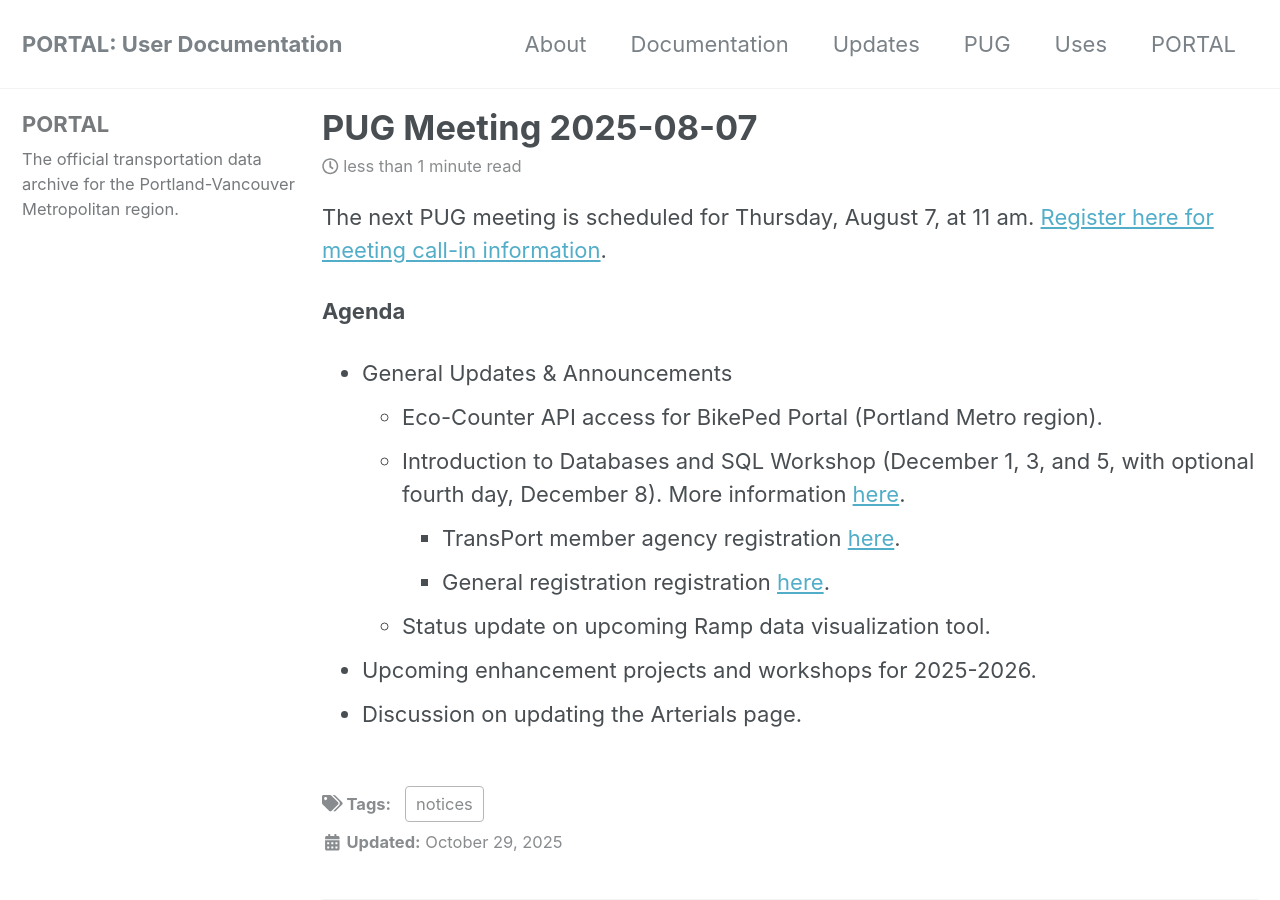
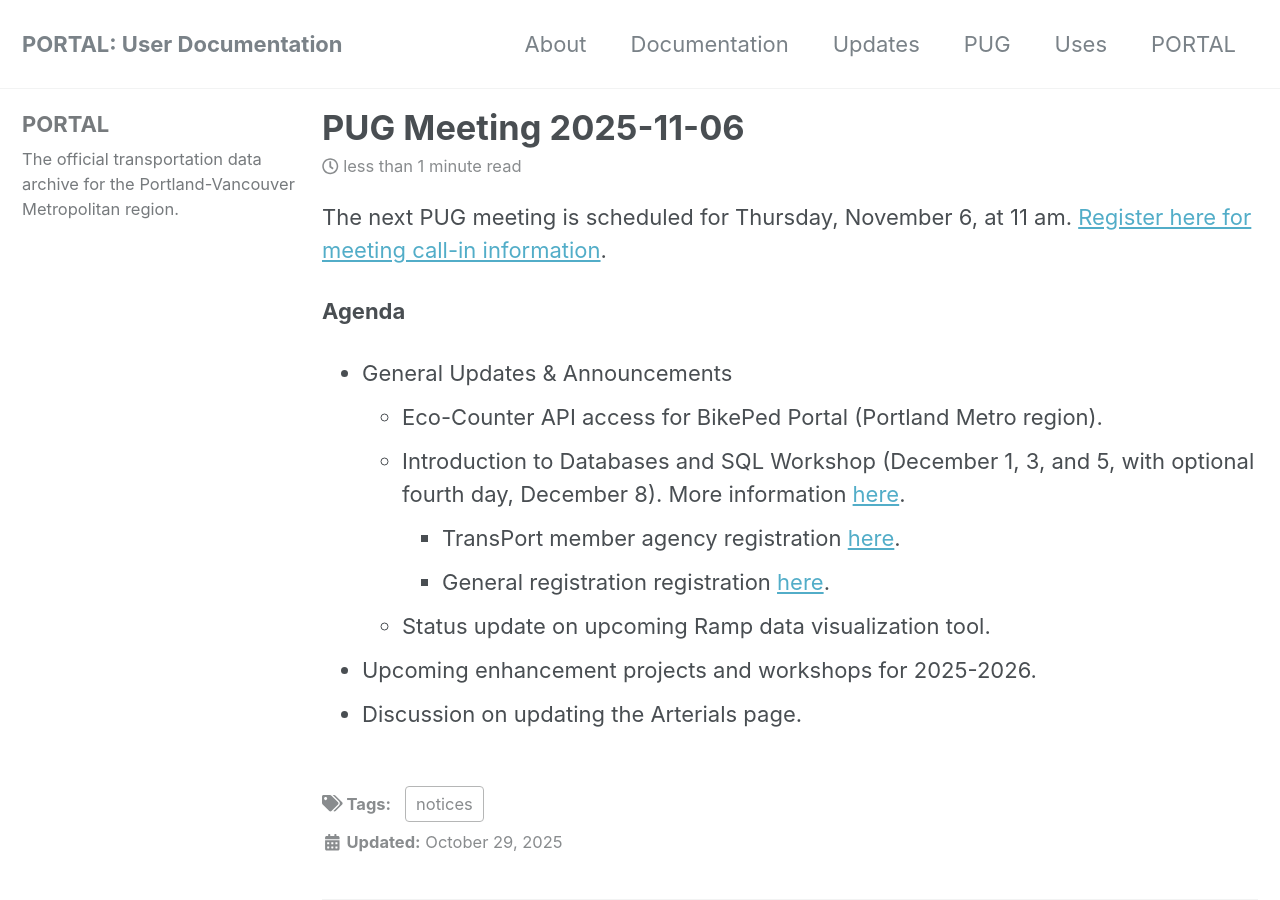
Before and after one commit to adus/portal-documentation, a Jekyll site: the page built from _posts/2025-10-29-pug-gourds.md, in a window 1280 px wide and 900 px high. Built offline with Jekyll 4.4.1, drawn with Linux system fonts in a browser that asks for light colours; nearby versions of some CDN libraries.

Commit message:
update date/time for november pug meeting

```diff
--- a/_posts/2025-10-29-pug-gourds.md
+++ b/_posts/2025-10-29-pug-gourds.md
@@ -1,10 +1,10 @@
 ---
-title: "PUG Meeting 2025-08-07"
+title: "PUG Meeting 2025-11-06"
 tags:
   - notices
 ---
 
-The next PUG meeting is scheduled for Thursday, August 7, at 11 am. [Register here for meeting call-in information](https://pdx.zoom.us/meeting/register/kaOYtThwSUaT5lcrW3oAkQ#/registration).
+The next PUG meeting is scheduled for Thursday, November 6, at 11 am. [Register here for meeting call-in information](https://pdx.zoom.us/meeting/register/kaOYtThwSUaT5lcrW3oAkQ#/registration).
 
 __Agenda__
 - General Updates & Announcements
```
